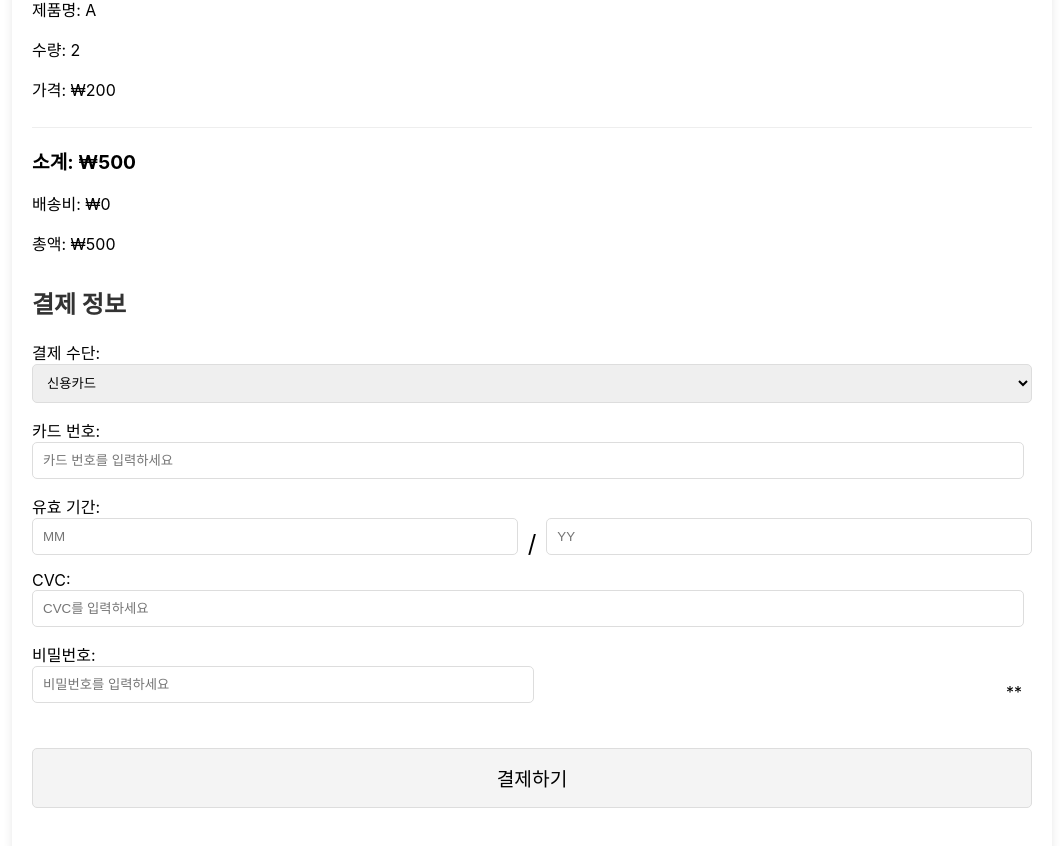
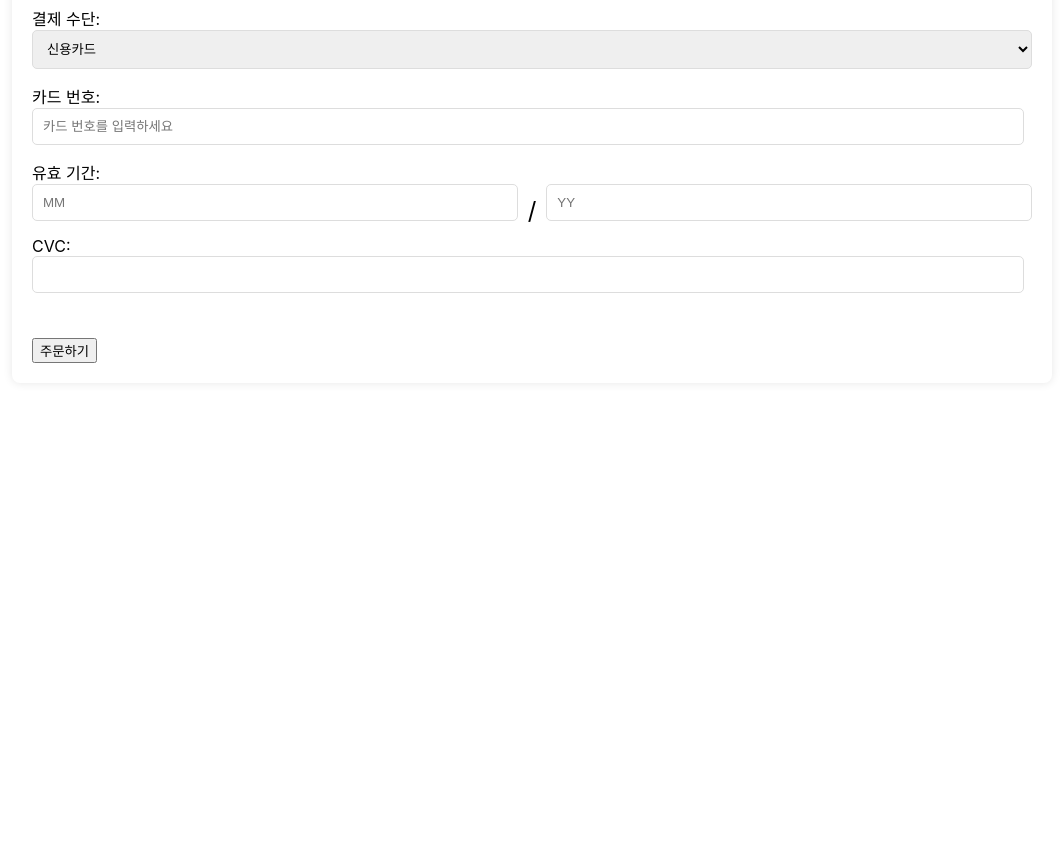
Before and after one commit to suddengithub/Y_FRONTEND, a React (Create React App) app: page /order in a window 1280 px wide. Shown: the part 1048-1894 px from the top of the page, without its empty margins (108-1171 px from the left). After the commit the page ends 1471 px from the top, so only its background shows below. Built offline with nearby package versions, Linux system fonts and the light colour scheme.

Commit message:
출력연동1

```diff
--- a/src/components/Order.jsx
+++ b/src/components/Order.jsx
@@ -1,5 +1,5 @@
 import React, { useState, useEffect } from "react";
-import { useNavigate } from "react-router-dom";
+import { useNavigate, useLocation } from "react-router-dom";
 
 // 카드 유형을 인식하는 함수
 const getCardType = (cardNumber) => {
@@ -23,12 +23,18 @@ const getCardType = (cardNumber) => {
 
 const Order = () => {
   const navigate = useNavigate();
+  const location = useLocation();
+  const cart = location.state?.cart || []; // 'OwnPC'에서 넘어온 장바구니 데이터
+
   const [orderSummary, setOrderSummary] = useState({
-    items: [
-      { name: "A", quantity: 1, price: 100 },
-      { name: "A", quantity: 2, price: 200 },
-    ],
-    shippingCost: 0,
+    items: cart.flatMap((pc) =>
+      Object.entries(pc).map(([category, part]) => ({
+        name: `${category.toUpperCase()} - ${part.name}`,
+        quantity: part.quantity,
+        price: part.price,
+      }))
+    ),
+    shippingCost: 3000, // 예시로 고정된 배송비 추가
     discount: 0,
     tax: 0,
     total: 0,
@@ -250,10 +256,10 @@ const Order = () => {
             />
             {cardType && (
               <div style={styles.cardTypeBox}>
-                <strong>카드 타입 : &nbsp; &nbsp;</strong>
+                <strong>카드 타입 : </strong>
                 <span>{cardType}</span>
                 <img
-                  src={`/images/${cardType.toLowerCase()}.png`} // 예: "visa.png", "mastercard.png"
+                  src={`/images/${cardType.toLowerCase()}.png`}
                   alt={cardType}
                   style={{
                     width: "50px",
@@ -297,35 +303,19 @@ const Order = () => {
               onChange={handlePaymentChange}
               style={styles.input}
               maxLength={3}
-              placeholder="CVC를 입력하세요"
               required
             />
-
-            <label>비밀번호:</label>
-            <div style={styles.passwordBox}>
-              <input
-                type="password"
-                name="password"
-                value={paymentInfo.password}
-                onChange={handlePaymentChange}
-                style={{ ...styles.input, width: "48%" }}
-                maxLength={2}
-                placeholder="비밀번호를 입력하세요"
-                required
-              />
-              <span style={styles.maskBox}> ** </span>
-            </div>
           </div>
         )}
       </section>
 
-      {/* 결제 버튼 */}
-      <section style={styles.section}>
-        <button onClick={handlePlaceOrder} style={styles.button}>
-          결제하기
-        </button>
-        {message && <p style={styles.message}>{message}</p>}
-      </section>
+      {/* 메시지 출력 */}
+      {message && <p style={styles.message}>{message}</p>}
+
+      {/* 주문 버튼 */}
+      <button onClick={handlePlaceOrder} style={styles.orderButton}>
+        주문하기
+      </button>
     </div>
   );
 };
--- a/src/components/OwnPC.jsx
+++ b/src/components/OwnPC.jsx
@@ -276,11 +276,12 @@ const OwnPC = () => {
   const selectedPartOrder = ["cpu", "motherboard", "ram", "vga", "ssd", "hdd"];
 
   const handleOrderNow = () => {
-    alert("구매 페이지로 이동합니다.");
-    // 구매 페이지로 이동하는 코드 작성 (예: 페이지 전환)
-    navigate("/order");
+    if (cart.length === 0) {
+      alert("장바구니에 구성된 PC가 없습니다. 먼저 PC를 구성하세요.");
+      return;
+    }
+    navigate("/order", { state: { cart } }); // Pass cart state to Order page
   };
-
   return (
     <div style={styles.container}>
       <h1>단계별 커스텀 PC</h1>
```
